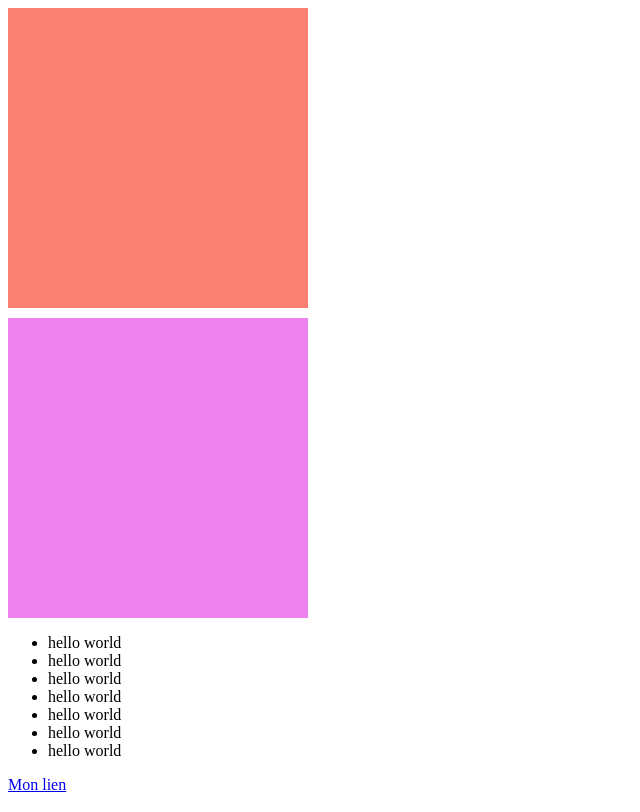
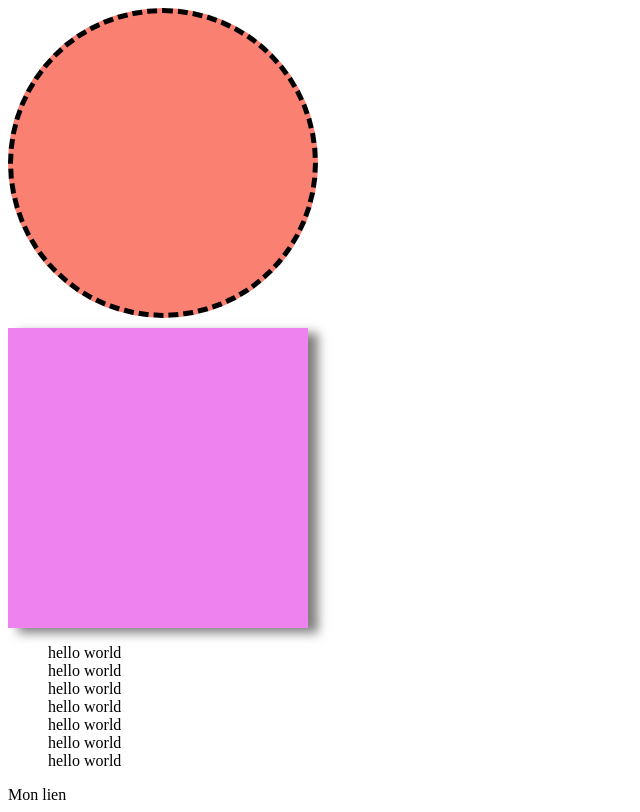
Before and after one commit to Chr15t/Formation-CSS-de-A-Z, a plain HTML site: page 3. Plus en profondeur/1.7 PropsEnVrac/index.html in a window 1280 px wide. Shown: the whole page, without its empty margins (0-640 px from the left). Drawn offline with Linux system fonts and the light colour scheme.

Commit message:
propriete en vrac en css

```diff
--- a/3. Plus en profondeur/1.7 PropsEnVrac/style.css
+++ b/3. Plus en profondeur/1.7 PropsEnVrac/style.css
@@ -2,6 +2,8 @@
     width: 300px;
     height: 300px;
     background: salmon;
+    border: 5px dashed black;
+    border-radius: 50%; /* ajout des petits cercles*/
 }
 
 .box2 {
@@ -9,4 +11,15 @@
     width: 300px;
     height: 300px;
     background: violet;
+    box-shadow: 10px 5px 10px rgba(0, 0, 0, 0.5); /* position x y et ombre*/
+    cursor: pointer;
 }
+
+ul {
+    list-style-type: none; /*enlever les points de la liste */
+}
+
+a {
+    text-decoration: none;
+    color:rgba(0, 0, 0, 1)
+}
```
